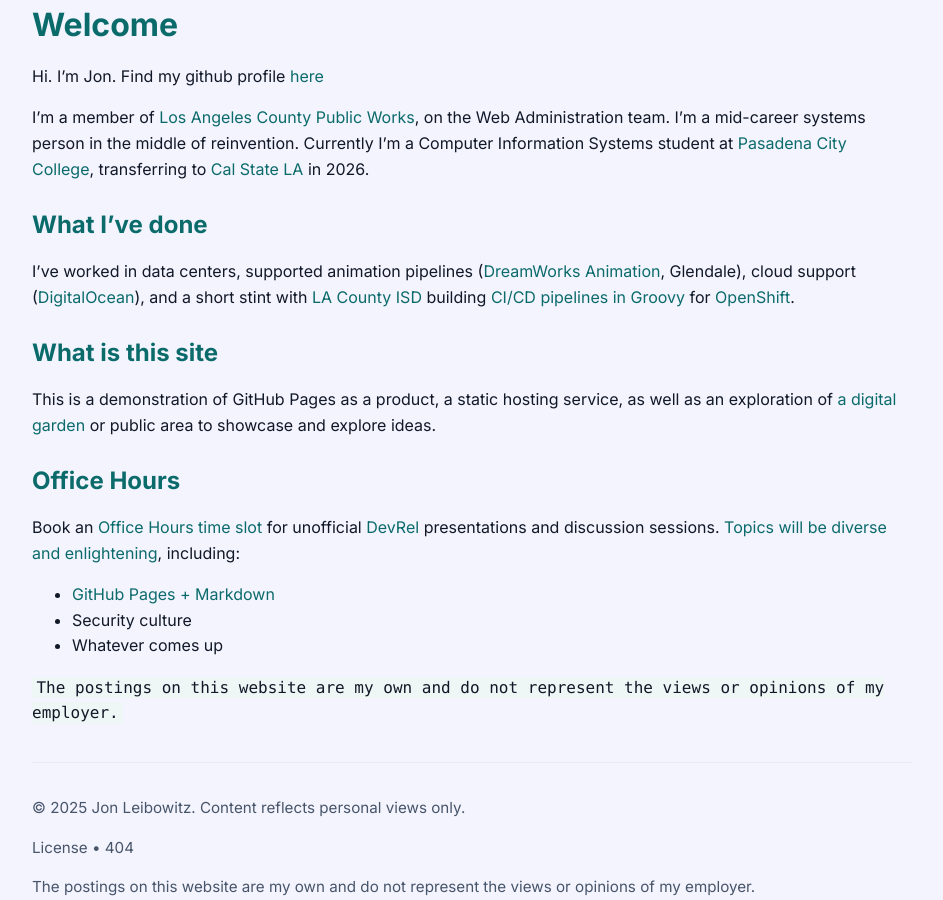
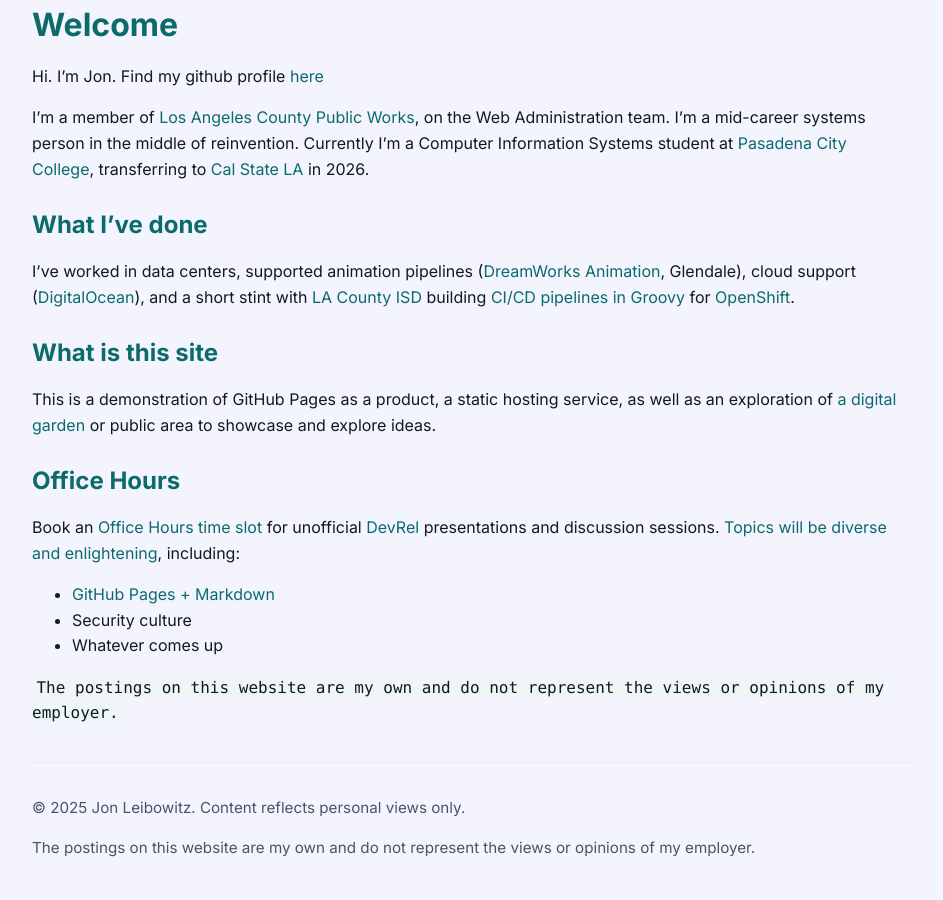
Before and after one commit to jleibowitz-lacpw/jleibowitz-lacpw.github.io, a Jekyll site: the page built from index.md, in a window 1280 px wide and 900 px high, scrolled down 120 px. Shown: the whole window, without its empty margins (168-1111 px from the left). Built offline with Jekyll 4.4.1, drawn with Linux system fonts in a browser that asks for light colours; after the commit the page ends 980 px from its top, so only the background shows below that.

Commit message:
The footer does not need a link to the license or 404 page.

```diff
--- a/_includes/footer.html
+++ b/_includes/footer.html
@@ -1,5 +1,4 @@
 <footer role="contentinfo" class="site-footer">
   <p>&copy; 2025 Jon Leibowitz. Content reflects personal views only.</p>
-  <p><a href="https://github.com/jleibowitz-lacpw/jleibowitz-lacpw.github.io/blob/main/LICENSE" target="_blank" rel="noopener">License</a> • <a href="/404.html">404</a></p>
   <p class="disclaimer">The postings on this website are my own and do not represent the views or opinions of my employer.</p>
 </footer>
```
